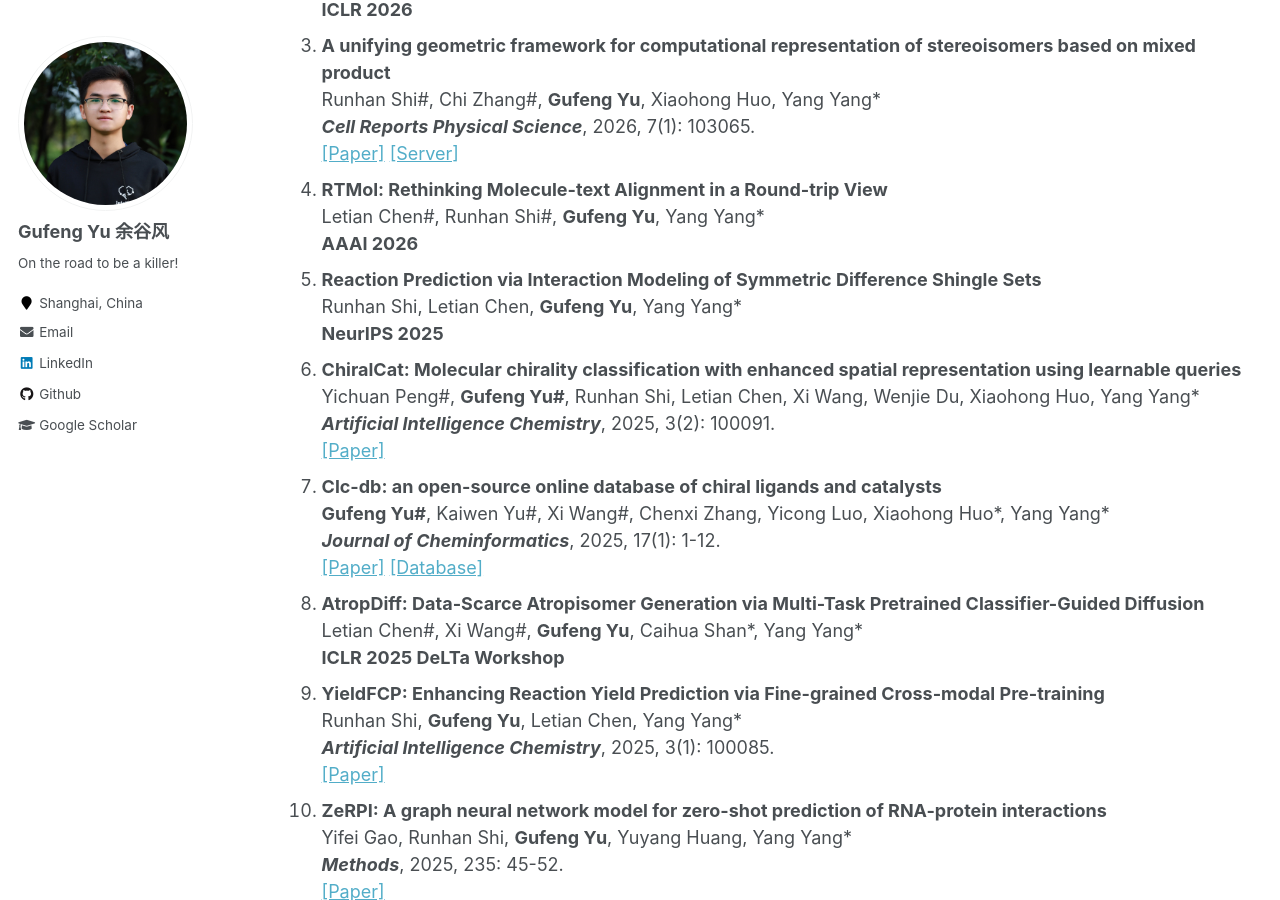
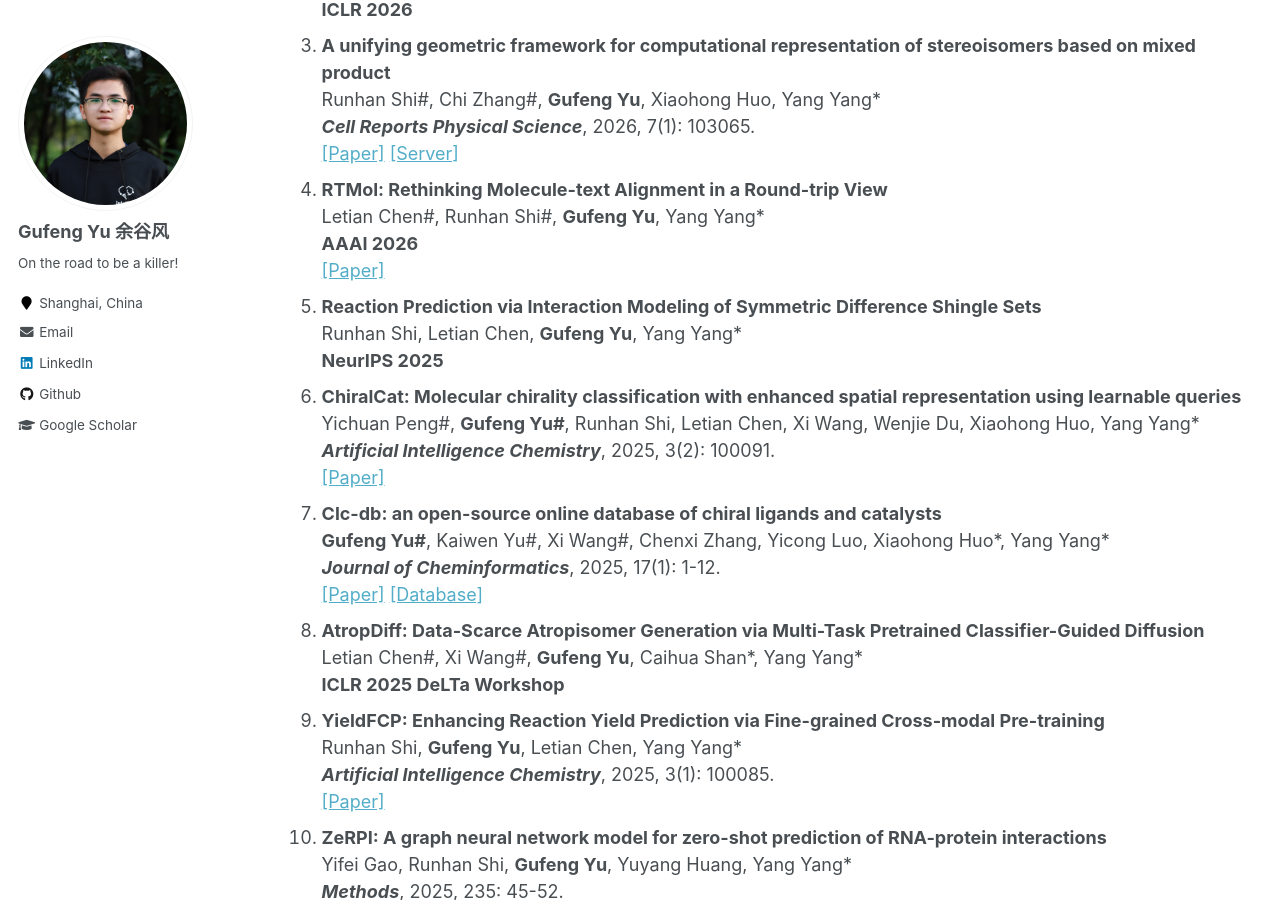
Before and after one commit to GufengYu520/gufengyu520.github.io, a Jekyll site: the page built from _pages/publications.md, in a window 1280 px wide and 900 px high, scrolled down 413 px. Built offline with Jekyll 4.4.1, drawn with Linux system fonts in a browser that asks for light colours.

Commit message:
Update publications.md

```diff
--- a/_pages/publications.md
+++ b/_pages/publications.md
@@ -22,6 +22,7 @@ You can also find my articles on my [Google Scholar profile](https://scholar.goo
 4. **RTMol: Rethinking Molecule-text Alignment in a Round-trip View**
    Letian Chen#, Runhan Shi#, **Gufeng Yu**, Yang Yang*
    **AAAI 2026**
+   [[Paper]](https://ojs.aaai.org/index.php/AAAI/article/view/36966)
 5. **Reaction Prediction via Interaction Modeling of Symmetric Difference Shingle Sets**
    Runhan Shi, Letian Chen, **Gufeng Yu**, Yang Yang*
    **NeurIPS 2025**
@@ -41,9 +42,9 @@ You can also find my articles on my [Google Scholar profile](https://scholar.goo
    ***Artificial Intelligence Chemistry***, 2025, 3(1): 100085.
    [[Paper]](https://doi.org/10.1016/j.aichem.2025.100085)
 10. **ZeRPI: A graph neural network model for zero-shot prediction of RNA-protein interactions**
-   Yifei Gao, Runhan Shi, **Gufeng Yu**, Yuyang Huang, Yang Yang*
-   ***Methods***, 2025, 235: 45-52.
-   [[Paper]](https://doi.org/10.1016/j.ymeth.2025.01.014)
+Yifei Gao, Runhan Shi, **Gufeng Yu**, Yuyang Huang, Yang Yang*
+***Methods***, 2025, 235: 45-52.
+[[Paper]](https://doi.org/10.1016/j.ymeth.2025.01.014)
 11. **Machine Learning for Reaction Performance Prediction in Allylic Substitution Enhanced by Automatic Extraction of a Substrate-Aware Descriptor**
     **Gufeng Yu#**, Xi Wang#, Yicong Luo, Guanlin Li, Rui Ding, Runhan Shi, Xiaohong Huo\*, Yang Yang*
     ***Journal of Chemical Information and Modeling***, 2025, 65(1): 312-325.
```
